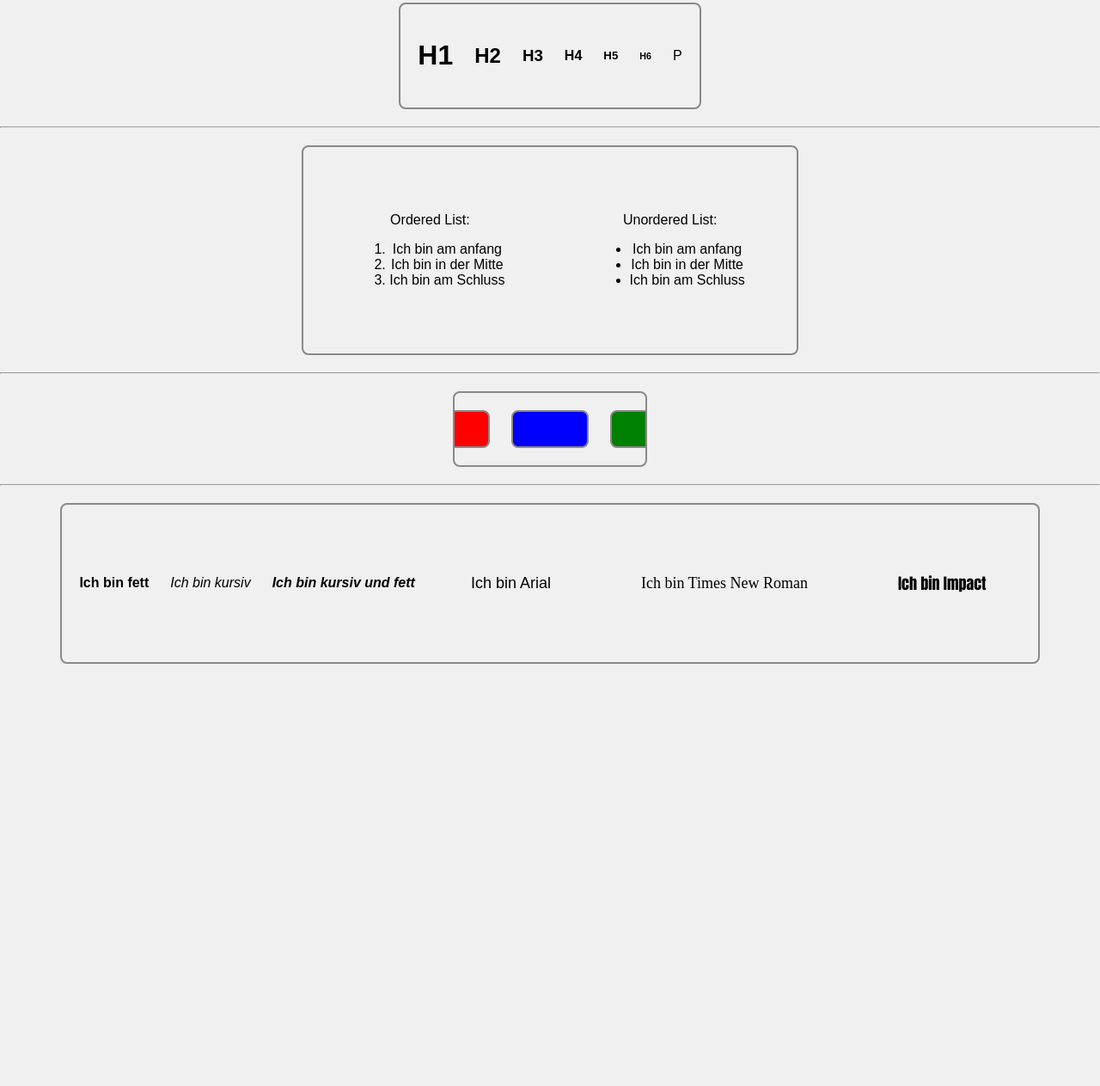
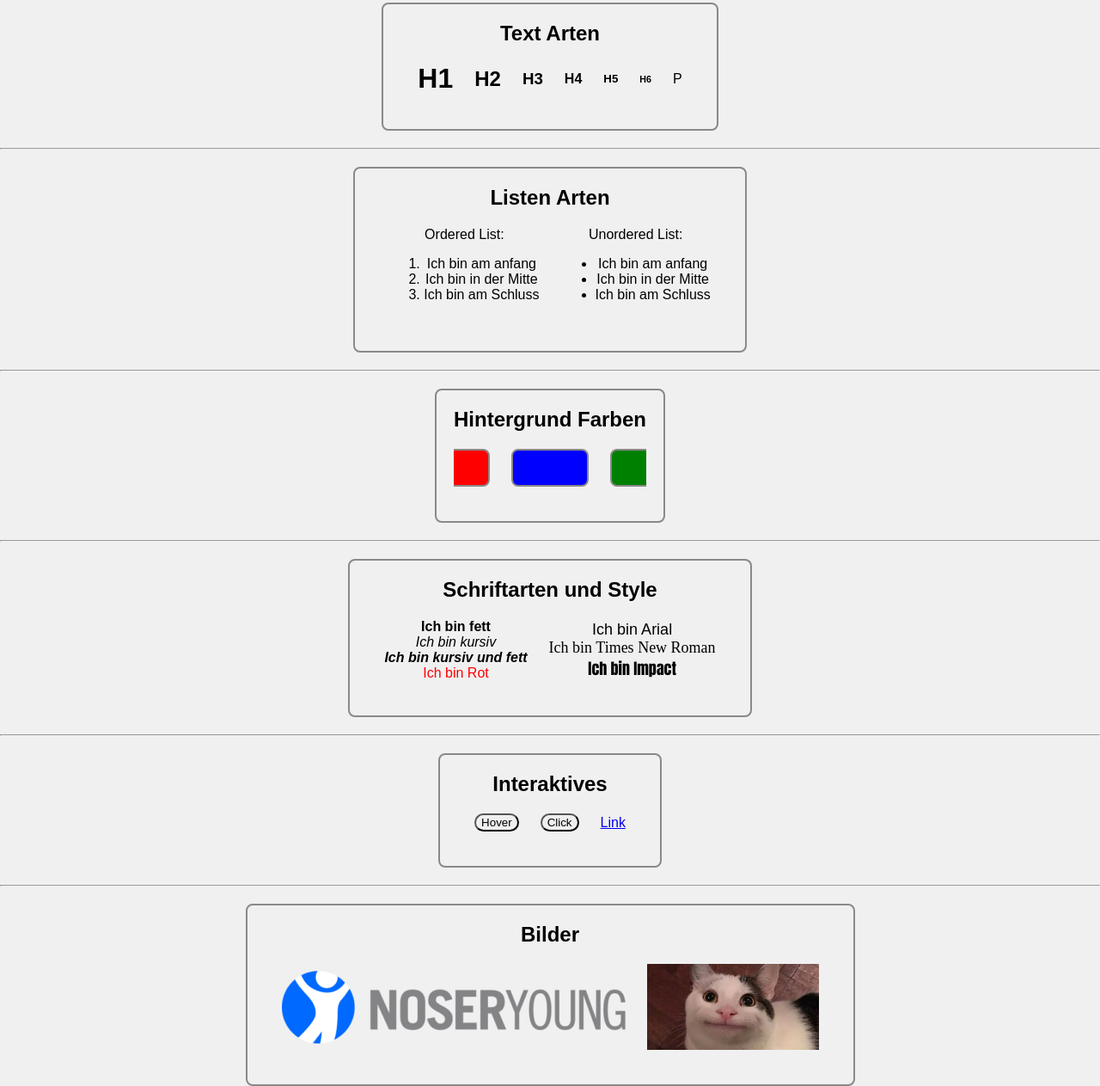
Before and after one commit to Rem170608/HTML-CSS-fuer-Schnuppern, a plain HTML site: page index.html in a window 1280 px wide. Shown: the part 17-1280 px from the top of the page at 86% size. Before the commit the page ends 820 px from the top, so only its background shows below. Drawn offline with Linux system fonts and the light colour scheme.

Commit message:
[Alpha] Skeleton final version

```diff
--- a/index.html
+++ b/index.html
@@ -7,7 +7,9 @@
     <link rel="stylesheet" href="style.css">
 </head>
 <body>
-    <div class="header-container">
+    <div>
+        <h2>Text Arten</h2>
+        <div class="header-container noborder">
             <h1>H1</h1>
             <h2>H2</h2>
             <h3>H3</h3>
@@ -16,9 +18,12 @@
             <h6>H6</h6>
             <p>P</p>
         </div>
+    </div>
     <hr>
-    <div class="list-container">
-        <div class="Ordered">
+    <div>
+        <h2>Listen Arten</h2>
+        <div class="list-container noborder">
+            <div class="Ordered nomargin nopadding">
                 <p>Ordered List:</p>
                 <ol>
                     <li>Ich bin am anfang</li>
@@ -26,7 +31,7 @@
                     <li>Ich bin am Schluss</li>
                 </ol>
             </div>
-        <div class="Unordered">
+            <div class="Unordered nomargin nopadding">
                 <p>Unordered List:</p>
                 <ul>
                     <li>Ich bin am anfang</li>
@@ -35,22 +40,50 @@
                 </ul>
             </div>
         </div>
+    </div>
     <hr>
-    <div class="color-container">
+    <div>
+        <h2>Hintergrund Farben</h2>
+        <div class="color-container noborder">
             <div class="color-bg-show-red"></div>
             <div class="color-bg-show-blue"></div>
             <div class="color-bg-show-green"></div>
-
+        </div>
     </div>
     <hr>
-    <div class="font-container">
+    <div>
+        <h2>Schriftarten und Style</h2>
+        <div class="font-container noborder">
+            <div class="noborder nopadding nomargin">
                 <p><b>Ich bin fett</b></p>
                 <p><i>Ich bin kursiv</i></p>
                 <p><b><i>Ich bin kursiv und fett</i></b></p>
-
+                <p style="color: red;">Ich bin Rot</p>
+            </div>
+            <div class="noborder nopadding nomargin">
                 <div class="font1"><p>Ich bin Arial</p></div>
                 <div class="font2"><p>Ich bin Times New Roman</p></div>
                 <div class="font3"><p>Ich bin Impact</p></div>
             </div>
+        </div>
+    </div>
+    <hr>
+    <div>
+        <h2>Interaktives</h2>
+        <div class="interactive-container noborder nomargin">
+            <button class="button-show-Hover">Hover</button>
+            <button class="button-show-Click" onclick="alert('Es Funktioniert')">Click</button>
+            <a href="itworked.html">Link</a>
+
+        </div>
+    </div>
+    <hr>
+    <div>
+        <h2>Bilder</h2>
+        <div class="img-container noborder nomargin">
+            <img src="Logo_Noser_Young_rgb-400x85.png" alt="Noser Young logo">
+            <img src="meme_cat.jpg" alt="meme_cat" style="max-height: 100px; max-width: auto;">
+        </div>
+    </div>
 </body>
 </html>
--- a/style.css
+++ b/style.css
@@ -14,25 +14,14 @@ div {
     border-radius: 8px;
     text-align: center;
 }
-/* Hier könnt ihr einmal testen was die unterschiedlichen Sachen wie zum Beispiel color, background-color, font-size, font-weight, font-family usw machen */
-h1 {
-
+h1, h2, h3, h4, h5, h6, p {
+    margin: 0;
 }
-h2 {
-
-}
-h3 {
-}
-h4 {
-}
-h5 {
-}
-h6 {
-
+button {
+    border-radius: 15px;
 }
 
-
-.header-container, .list-container, .color-container, .font-container {
+.header-container, .list-container, .color-container, .font-container, .interactive-container, .img-container {
     display: flex;
     justify-content: center;
     align-items: center;
@@ -40,11 +29,21 @@ h6 {
     border-radius: 8px;
     gap: 25px;
     overflow: hidden;
+    margin: 0;
 }
 .Ordered, .Unordered {
     border: none;
 }
-.color-bg-show-red, .color-bg-show-blue, .color-bg-show-green{
+.noborder{
+    border: none;
+}
+.nomargin{
+    margin: 0;
+}
+.nopadding {
+    padding: 0;
+}
+.color-bg-show-red, .color-bg-show-blue, .color-bg-show-green, .button-show-Hover, .button-show-Click{
     min-height: 95%;
     min-width: 25%;
     margin: 0;
@@ -58,19 +57,24 @@ h6 {
 .color-bg-show-red{
     background-color: red;
 }
-.font1{
+.font1, .font2, .font3 {
+    margin: 0;
+    padding: 0;
     border: none;
-    font-family: Arial, Helvetica, sans-serif;
     font-size: large;
 }
+.font1{
+    font-family: Arial, Helvetica, sans-serif;
+}
 .font2{
-    border: none;
     font-family: 'Times New Roman', Times, serif;
-    font-size: large
 }
 .font3{
-    border: none;
     font-family:Impact, Haettenschweiler, 'Arial Narrow Bold', sans-serif;
-    font-size: large
-
 }
+.button-show-Hover:hover {
+    transition: 0.2s;
+    transform: scale(1.1);
+    background-color: red;
+    color: wheat;
+}
```
Also changed, not shown: itworked.html (added, +12 -0 lines), Logo_Noser_Young_rgb-400x85.png (added), meme_cat.jpg (added). Lines whose indentation alone changed are shown as unchanged.
